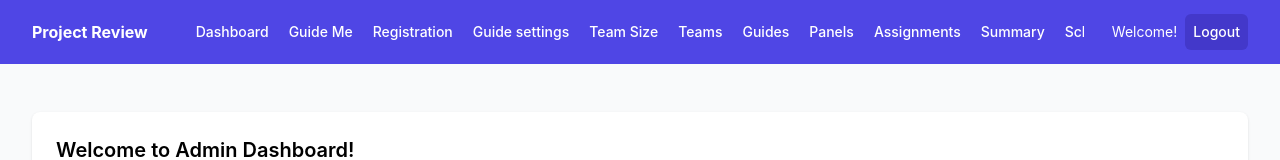
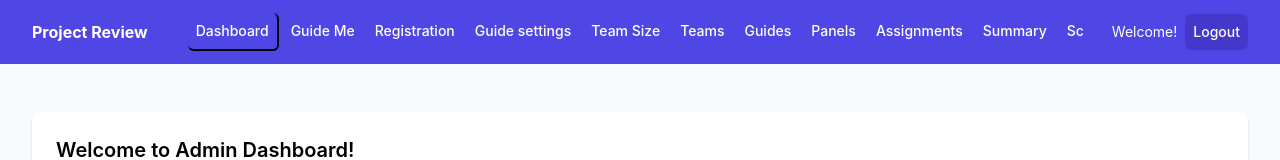
Before and after one commit to Project-Review-Portal/Project-review-system, a React (Create React App) app in the folder frontend/: page /admin-dashboard in a window 1280 px wide. Shown: the top 160 px of the page. Built offline with nearby package versions, Linux system fonts and the light colour scheme; sample sign-in values are in the browser's storage.

Commit message:
styled navbar

```diff
--- a/frontend/src/components/Navbar.js
+++ b/frontend/src/components/Navbar.js
@@ -1,7 +1,10 @@
 import React, { useState } from 'react';
+import { useLocation } from 'react-router-dom'; // required for displaying activeness of section items
 import { useNavigate } from 'react-router-dom';
 
+
 const Navbar = ({ user, onLogout }) => {
+    const location = useLocation();
     const navigate = useNavigate();
 
     const handleLogout = () => {
@@ -91,15 +94,21 @@ const Navbar = ({ user, onLogout }) => {
                         {/* Desktop Navigation */}
                         <div className="hidden md:block ml-10">
                             <div className="flex items-baseline space-x-1 overflow-x-auto scrollbar-hide max-w-4xl">
-                                {getNavItems().map((item) => (
+                                {getNavItems().map((item) => {
+                                    const isActive = location.pathname === item.path;
+
+                                    return (
                                         <button
                                             key={item.path}
                                             onClick={() => navigate(item.path)}
-                                        className="text-white hover:bg-indigo-500 px-2 py-2 rounded-md text-xs lg:text-sm font-medium whitespace-nowrap flex-shrink-0"
+                                            className={`text-white hover:bg-indigo-500 px-2 py-2 rounded-md text-xs lg:text-sm font-medium whitespace-nowrap flex-shrink-0 ${
+                                                isActive ? 'border-b-2 border-r-2 border-black' : ''
+                                            }`}
                                         >
                                             {item.label}
                                         </button>
-                                ))}
+                                    );
+                                })}
                             </div>
                         </div>
                     </div>
```
Lines whose indentation alone changed are shown as unchanged.
